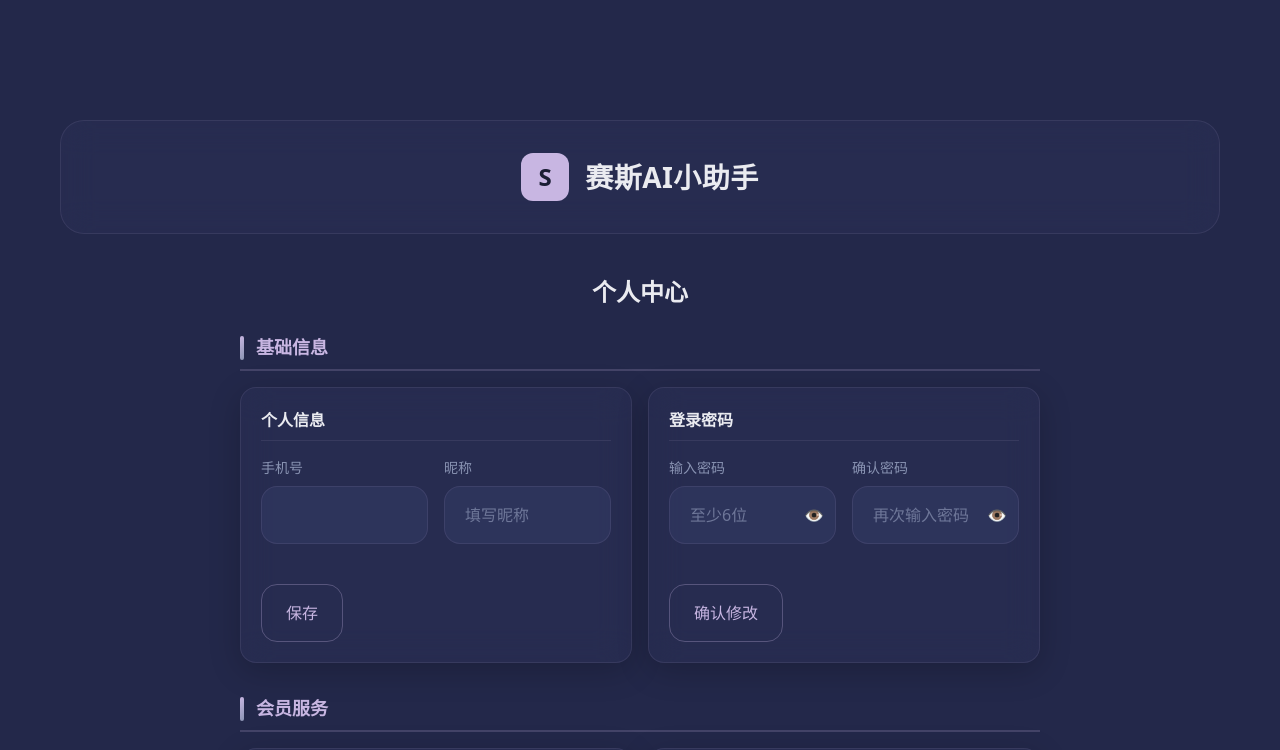
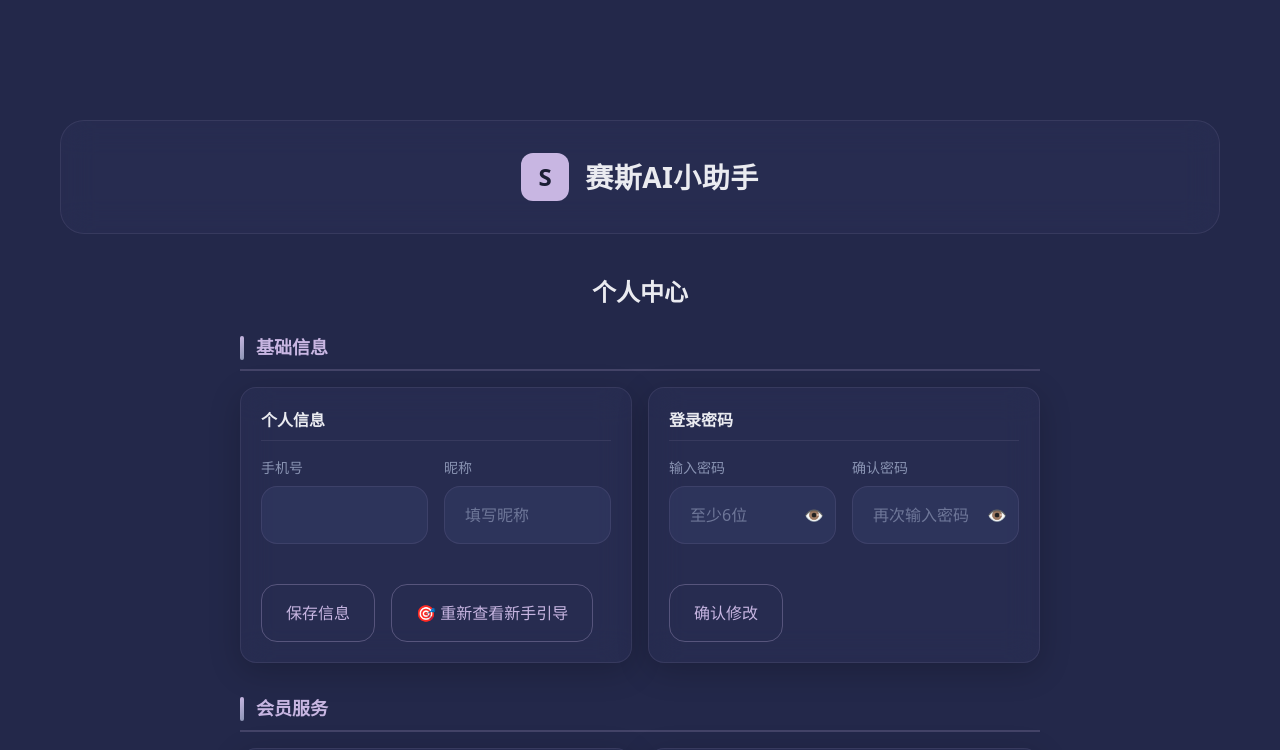
Before and after one commit to Ananda-China/seth-assistant-ui, a Next.js app: page /account in a window 1280 px wide. Shown: the top 750 px of the page. Built offline with nearby package versions, Linux system fonts and the light colour scheme; no server answers.

Commit message:
个人中心添加'重新查看新手引导'按钮
功能：
- 在个人中心的个人信息卡片中添加按钮
- 点击后清除localStorage中的新手引导记录
- 自动跳转到首页重新显示新手引导
- 方便测试和用户重新查看引导流程

```diff
--- a/app/account/page.tsx
+++ b/app/account/page.tsx
@@ -319,9 +319,28 @@ export default function AccountPage() {
                     <input className="form-input" value={nickname} onChange={e=>setNickname(e.target.value)} placeholder="填写昵称" />
                   </div>
                 </div>
-                <div className="card-actions">
-                  <button onClick={save} disabled={loading} className="btn-outline">保存</button>
-                  {msg && <span className="card-message">{msg}</span>}
+                <div className="card-actions" style={{ flexWrap: 'wrap' }}>
+                  <button onClick={save} disabled={loading} className="btn-outline">
+                    保存信息
+                  </button>
+                  <button
+                    onClick={() => {
+                      // 清除新手引导记录
+                      if (phone) {
+                        localStorage.removeItem(`user_guide_seen_${phone}`);
+                        setMsg('✅ 已重置新手引导，2秒后跳转到首页...');
+                        // 2秒后跳转到首页
+                        setTimeout(() => {
+                          router.push('/');
+                        }, 2000);
+                      }
+                    }}
+                    className="btn-outline"
+                    title="清除新手引导记录，返回首页重新查看"
+                  >
+                    🎯 重新查看新手引导
+                  </button>
+                  {msg && <span className="card-message" style={{ width: '100%', marginTop: '8px' }}>{msg}</span>}
                 </div>
               </div>
 
```
